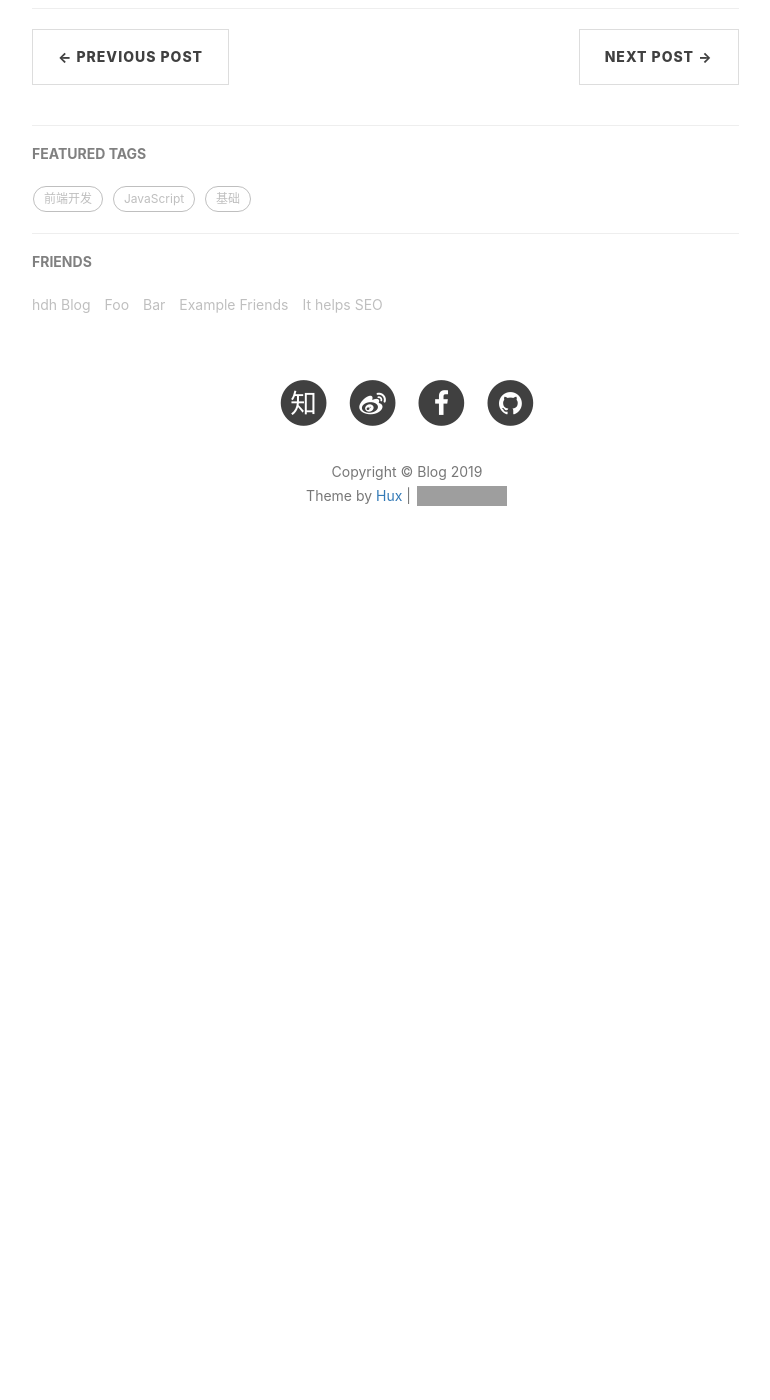
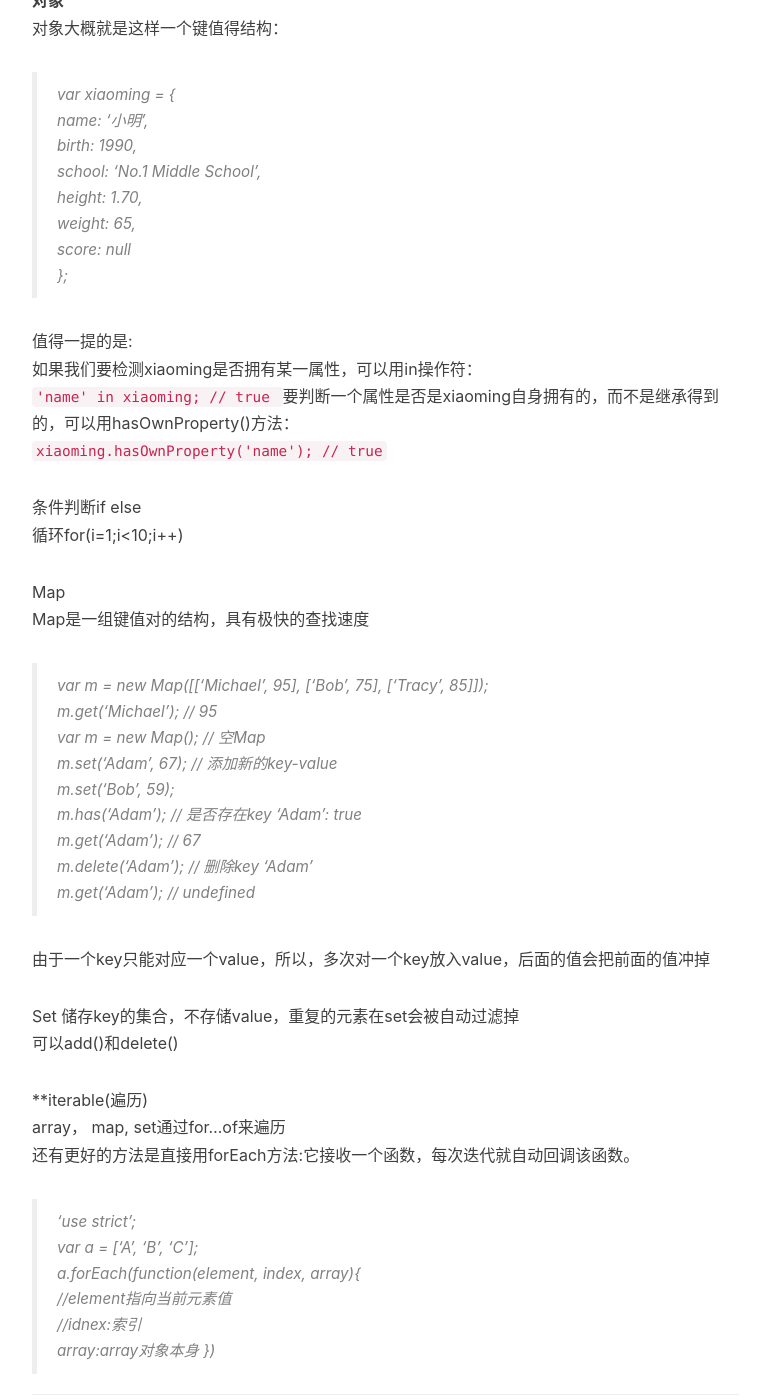
Before and after one commit to hdheart/hdheart.github.io, a Jekyll site: the page built from _posts/2019-12-01-js-study-01.markdown, in a window 1280 px wide and 1400 px high, scrolled down 1693 px. Shown: the whole window, without its empty margins (233-1003 px from the left). Built offline with Jekyll 4.4.1, drawn with Linux system fonts in a browser that asks for light colours; nearby versions of some CDN libraries; comment, search, counter and statistics services are not loaded; before the commit the page ends 2293 px from its top, so only the background shows below that; some of the changed text lies outside the part shown; grey boxes are pictures that could not be loaded.

Commit message:
Update 2019-12-01-js-study-01.markdown

```diff
--- a/_posts/2019-12-01-js-study-01.markdown
+++ b/_posts/2019-12-01-js-study-01.markdown
@@ -46,3 +46,52 @@ var added = arr.concat([1, 2, 3]);
 added; // ['A', 'B', 'C', 1, 2, 3]
 
 join();//用指定的字符串拼接。join('-');
+
+**对象**
+对象大概就是这样一个键值得结构：
+>var xiaoming = {
+    name: '小明',
+    birth: 1990,
+    school: 'No.1 Middle School',
+    height: 1.70,
+    weight: 65,
+    score: null
+};
+
+值得一提的是:
+如果我们要检测xiaoming是否拥有某一属性，可以用in操作符：
+`'name' in xiaoming; // true   `
+要判断一个属性是否是xiaoming自身拥有的，而不是继承得到的，可以用hasOwnProperty()方法：
+`xiaoming.hasOwnProperty('name'); // true`
+
+条件判断if else
+循环for(i=1;i<10;i++)
+
+Map
+Map是一组键值对的结构，具有极快的查找速度
+>var m = new Map([['Michael', 95], ['Bob', 75], ['Tracy', 85]]);
+m.get('Michael'); // 95
+var m = new Map(); // 空Map
+m.set('Adam', 67); // 添加新的key-value
+m.set('Bob', 59);
+m.has('Adam'); // 是否存在key 'Adam': true
+m.get('Adam'); // 67
+m.delete('Adam'); // 删除key 'Adam'
+m.get('Adam'); // undefined
+
+由于一个key只能对应一个value，所以，多次对一个key放入value，后面的值会把前面的值冲掉
+
+Set 储存key的集合，不存储value，重复的元素在set会被自动过滤掉
+可以add()和delete()
+
+
+**iterable(遍历)
+array， map, set通过for...of来遍历
+还有更好的方法是直接用forEach方法:它接收一个函数，每次迭代就自动回调该函数。
+>'use strict';
+var a = ['A', 'B', 'C'];
+a.forEach(function(element, index, array){
+//element指向当前元素值
+//idnex:索引
+array:array对象本身
+})
```
Also changed, not shown: other parts of _posts/2019-12-01-js-study-01.markdown (+1 -1 lines).
